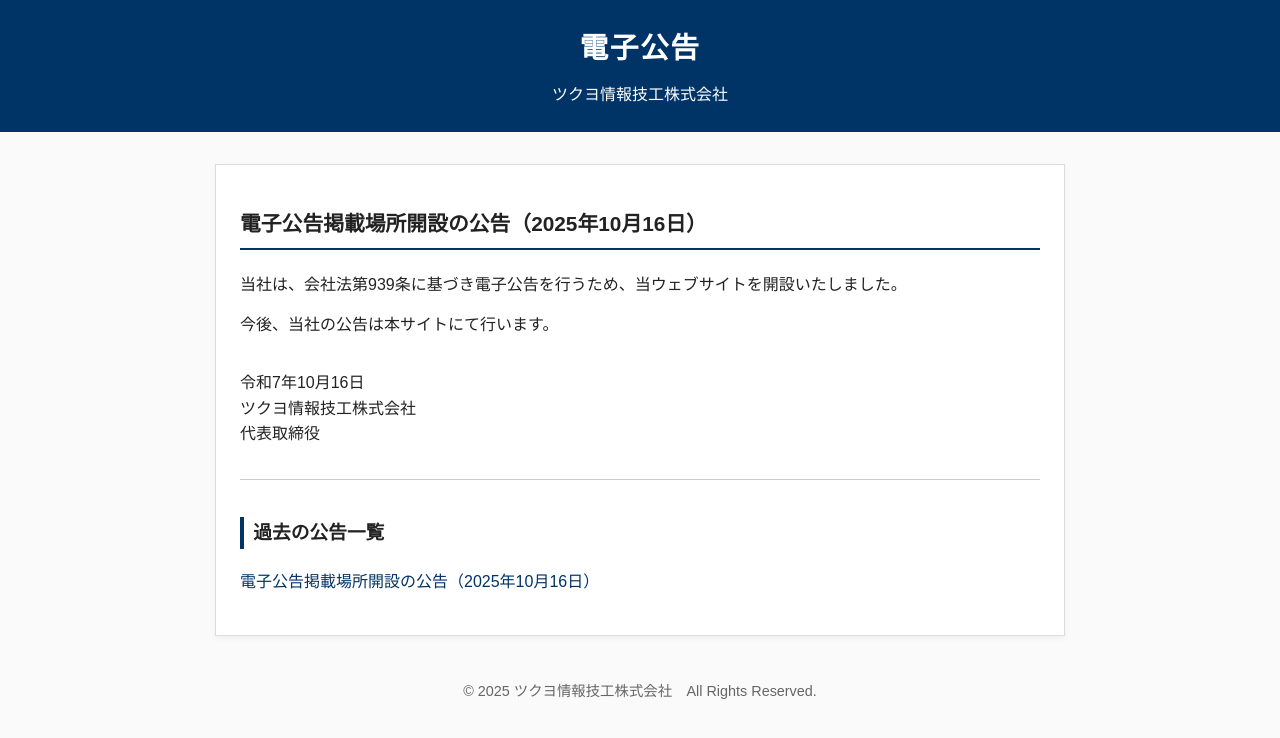
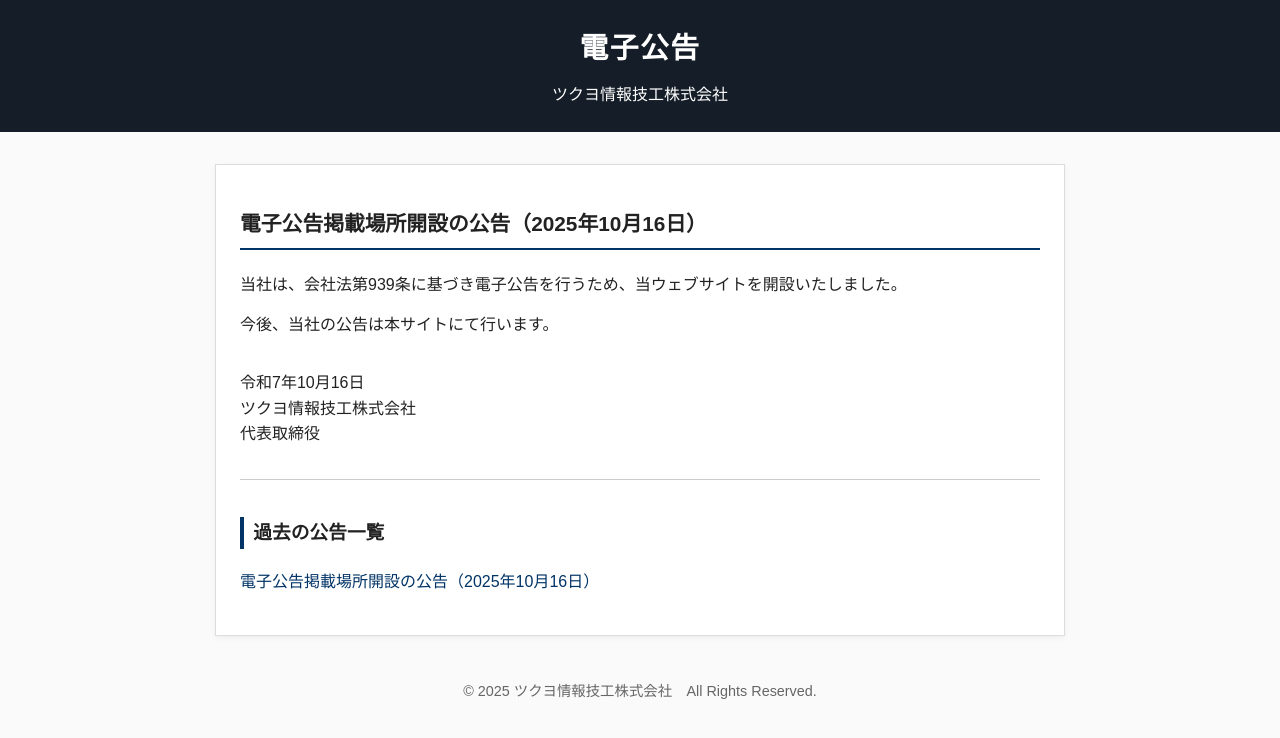
Before and after one commit to tsukuyo-com/announcement, a plain HTML site: page index.html in a window 1280 px wide. Drawn offline with Linux system fonts and the light colour scheme.

Commit message:
Update style.css

```diff
--- a/style.css
+++ b/style.css
@@ -10,7 +10,7 @@ body {
 
 /* ヘッダー */
 header {
-  background-color: #003366;
+  background-color: #151e28;
   color: white;
   text-align: center;
   padding: 1.5em 0;
```
